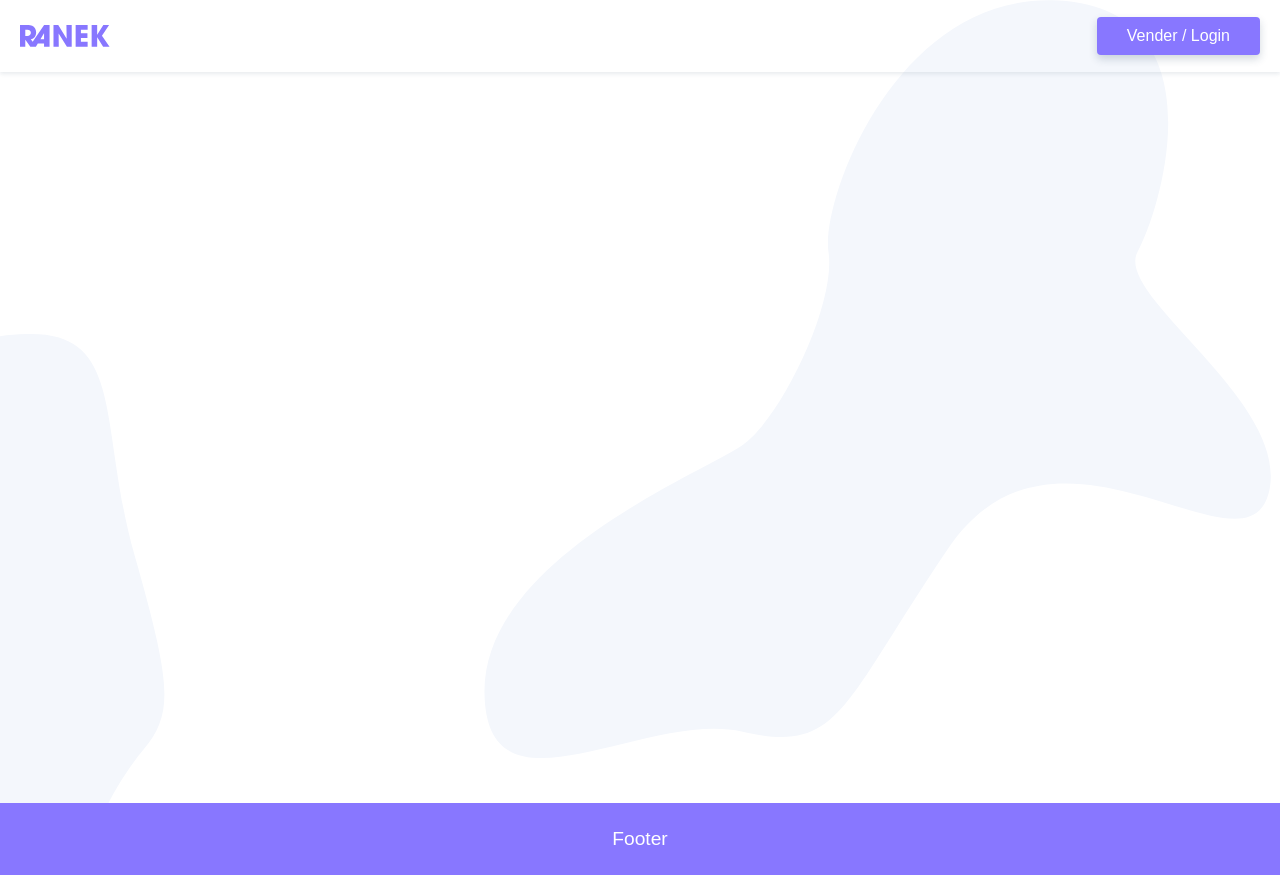
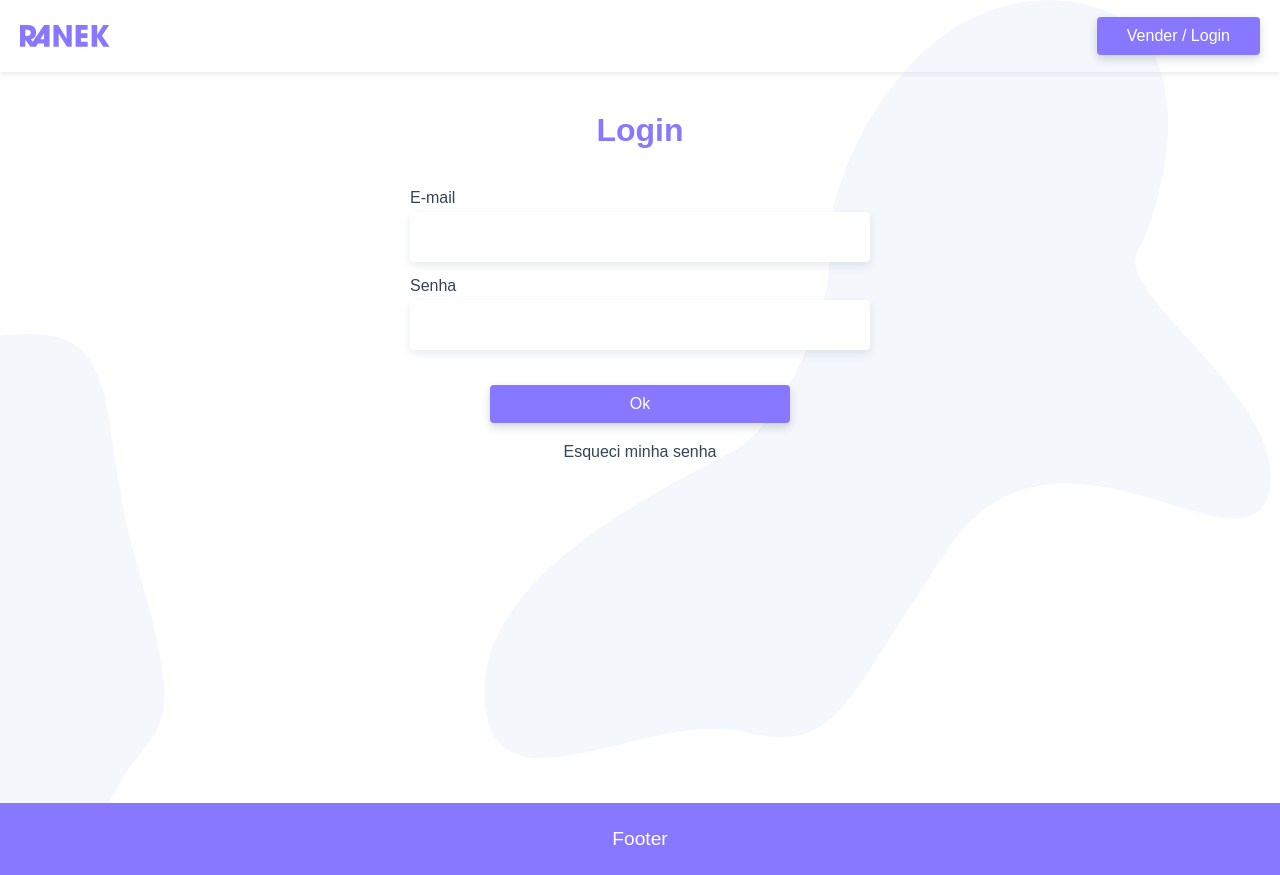
Before and after one commit to ricardoaruiz/Vuejs-Ranek, a Vue app: page /login in a window 1280 px wide. Built offline with nearby package versions, Linux system fonts and the light colour scheme.

Commit message:
Criação da tela de login

```diff
--- a/src/App.vue
+++ b/src/App.vue
@@ -2,7 +2,9 @@
   <div id="app">
     <RnkHeader />
     <main id="main">
-      <router-view />
+      <transition mode="out-in">
+        <router-view />
+      </transition>
     </main>
     <RnkFooter />
   </div>
@@ -52,6 +54,10 @@ body {
 a {
   color: #345;
   text-decoration: none;
+}
+
+label {
+  margin-bottom: 5px;
 }
 
 /* Imagens responsivas */
--- a/src/router.js
+++ b/src/router.js
@@ -1,6 +1,7 @@
 import Vue from "vue";
 import Router from "vue-router";
 import Home from "./views/Home.vue";
+import Login from "./views/Login.vue";
 import RnkProduct from "@/components/RnkProduct.vue";
 
 Vue.use(Router);
@@ -15,6 +16,11 @@ export default new Router({
       component: Home
     },
     {
+      path: "/login",
+      name: "login",
+      component: Login
+    },
+    {
       path: "/product/:id",
       name: "product",
       component: RnkProduct,
--- /dev/null
+++ b/src/views/Login.vue
@@ -0,0 +1,65 @@
+<template>
+  <section class="login">
+    <h1>Login</h1>
+    <form>
+      <label for="email">E-mail</label>
+      <input type="email" name="email" id="email" v-model="login.email" />
+
+      <label for="password">Senha</label>
+      <input type="password" name="password" id="password" v-model="login.password" />
+
+      <button class="btn" @click.prevent="doLogin">Ok</button>
+      <a href="#">Esqueci minha senha</a>
+    </form>
+  </section>
+</template>
+
+<script>
+export default {
+  name: "Login",
+  data() {
+    return {
+      login: {
+        email: "",
+        password: ""
+      }
+    };
+  },
+  methods: {
+    doLogin() {
+      //TODO fazer o login
+      console.log("login");
+    }
+  }
+};
+</script>
+
+<style scoped>
+.login {
+  width: 100%;
+  max-width: 500px;
+  margin: 0 auto;
+}
+.login h1 {
+  text-align: center;
+  font-size: 2rem;
+  margin: 40px 0;
+  color: #87f;
+}
+.login form {
+  display: grid;
+  padding: 0 20px;
+}
+.btn {
+  width: 100%;
+  max-width: 300px;
+  margin: 20px auto;
+}
+a {
+  text-align: center;
+}
+a:hover {
+  color: #87f;
+  text-decoration: underline;
+}
+</style>
```
